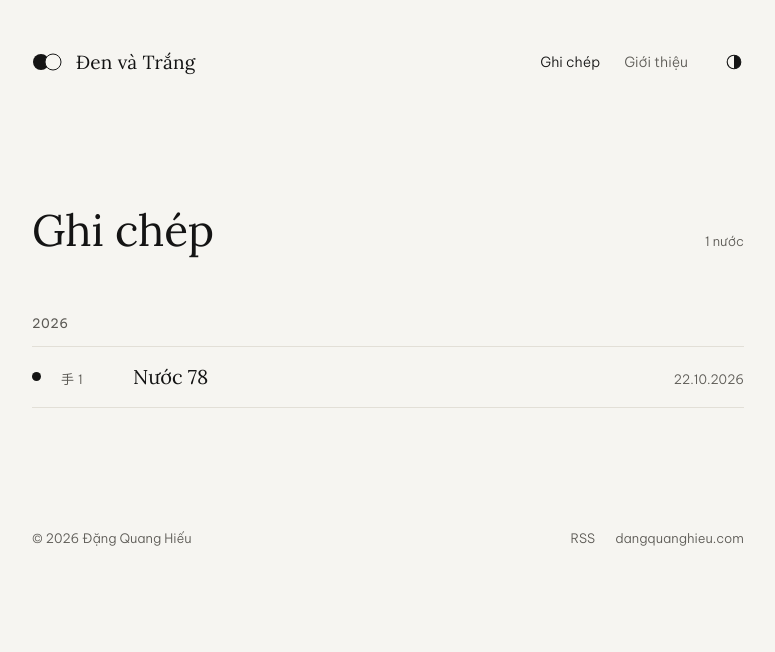
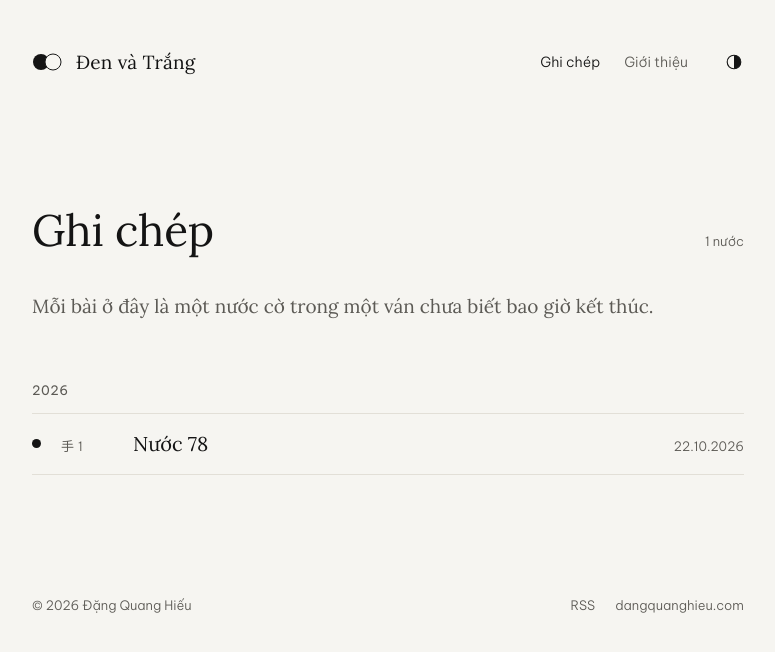
Before and after one commit to dangquanghieu/blog, a Jekyll site: the page built from ghi-chep/index.html, in a window 1280 px wide. Shown: the top 652 px of the page, without its empty margins (252-1027 px from the left). Built offline with Jekyll 4.4.1, drawn with Linux system fonts in a browser that asks for light colours; the list of posts is cut into pages by our own code.

Commit message:
Ghi chép: thêm ô intro

```diff
--- a/assets/css/main.css
+++ b/assets/css/main.css
@@ -286,6 +286,8 @@ figure.sgf { margin: 48px 0; outline-offset: 8px; }
   margin: 0; font-family: var(--sans); font-size: 13px; font-weight: 300; color: var(--muted);
   font-variant-numeric: tabular-nums;
 }
+.archive-intro { margin: -24px 0 56px; color: var(--muted); }
+.archive-intro > :last-child { margin-bottom: 0; }
 .archive-year + .archive-year { margin-top: 56px; }
 .archive-year h2 {
   margin: 0 0 12px;
--- a/ghi-chep/index.html
+++ b/ghi-chep/index.html
@@ -1,6 +1,12 @@
 ---
 layout: default
 title: Ghi chép
+# Đoạn giới thiệu ở đầu trang: Markdown, chỉ hiện ở trang 1, để "" thì không hiện.
+# Viết nhiều dòng thì dùng dấu | và thụt lề 2 dấu cách, ví dụ:
+#   intro: |
+#     Mỗi bài ở đây là một nước cờ trong một ván chưa biết bao giờ kết thúc.
+#     Xem thêm [Giới thiệu](/gioi-thieu/).
+intro: "Mỗi bài ở đây là một nước cờ trong một ván chưa biết bao giờ kết thúc."
 ---
 {%- comment -%}
   Trang lưu trữ, phân trang bằng jekyll-paginate.
@@ -13,6 +19,9 @@ title: Ghi chép
     <h1>Ghi chép</h1>
     <p>{{ site.posts.size }} nước{% if paginator.total_pages > 1 %} · trang {{ paginator.page }} / {{ paginator.total_pages }}{% endif %}</p>
   </header>
+  {%- if page.intro and page.intro != "" and paginator.page <= 1 %}
+  <div class="archive-intro prose">{{ page.intro | markdownify }}</div>
+  {%- endif %}
 
   {%- assign groups = list | group_by_exp: "p", "p.date | date: '%Y'" %}
   {%- for g in groups %}
```
